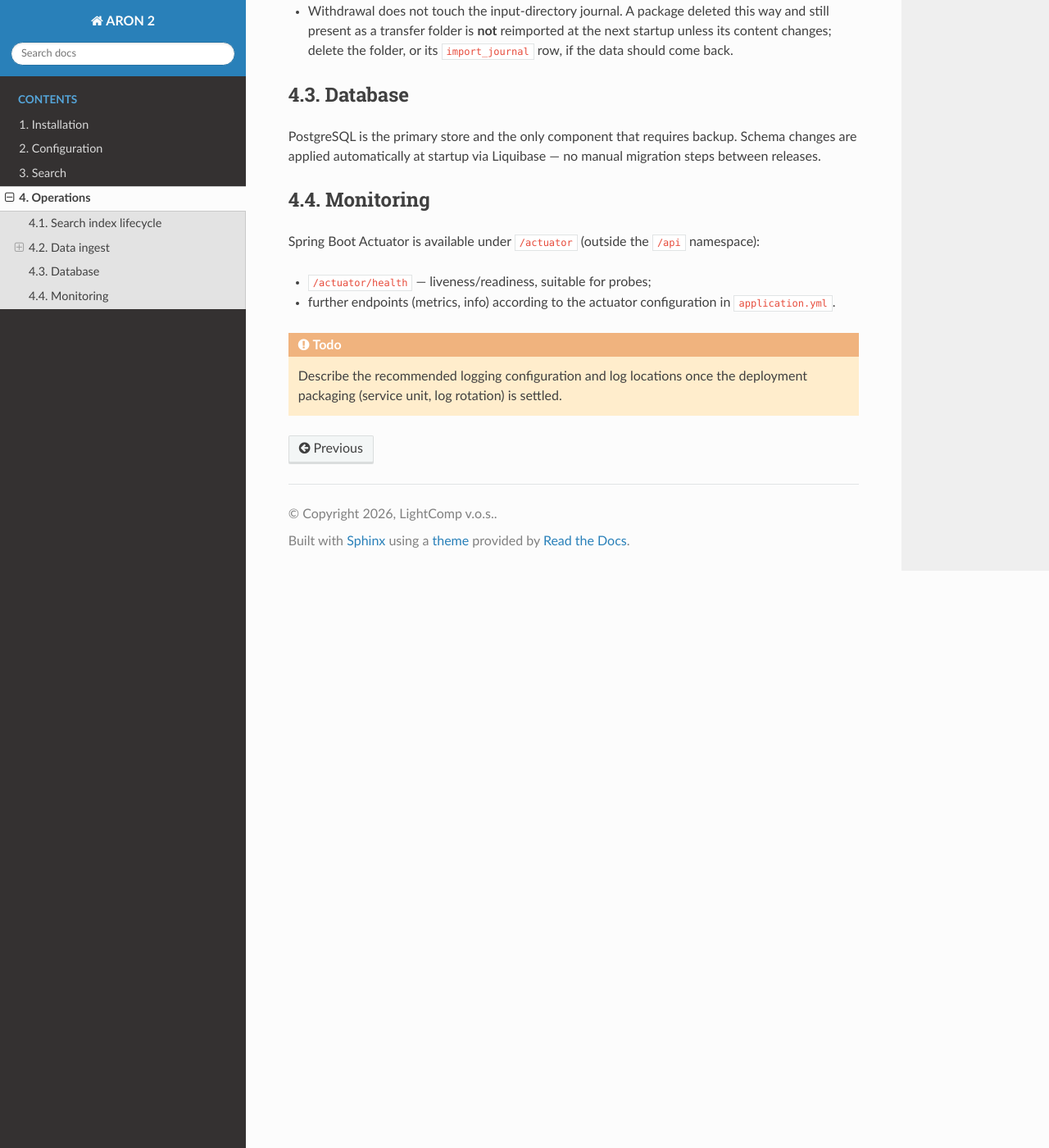
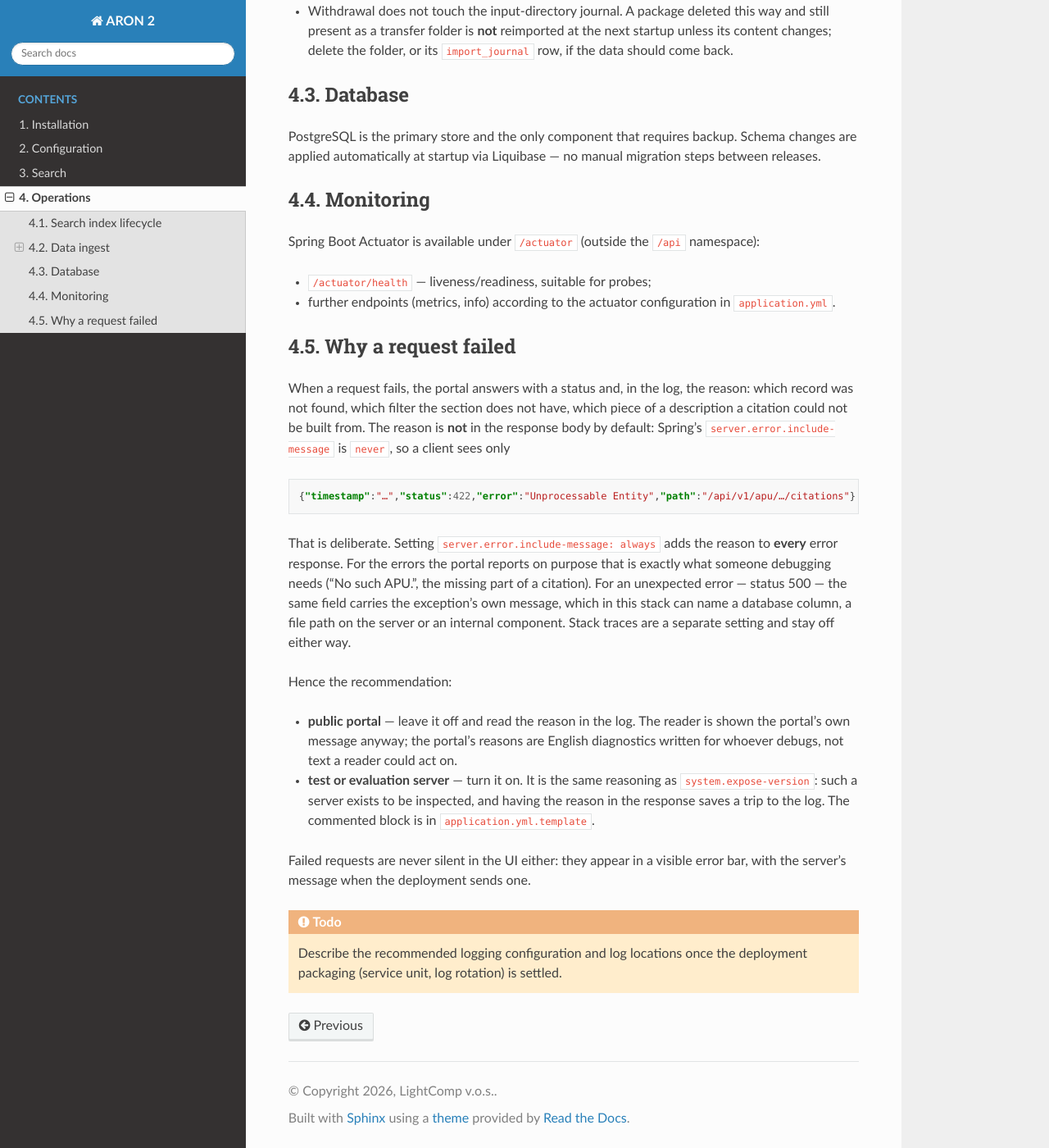
Before and after one commit to elzasw/aron, a Sphinx documentation site: the page built from doc/source/admin/operations.rst, in a window 1280 px wide and 1400 px high, scrolled down 1221 px. Shown: the whole window at 82% size. Built offline with Sphinx 7.4.7 and the Read the Docs theme 3.1.0, drawn with Linux system fonts in a browser that asks for light colours.

Commit message:
a deployment may ask to be told why a request failed
The reason a request failed - which record is missing, which filter a section
does not have, which part of a description a citation could not be built from -
is written to the log and kept out of the response body: Spring's
server.error.include-message defaults to never, and turning it on puts an
unhandled exception's own message (a column name, a server path, an internal
component) in the same field. A public portal therefore leaves it off; a test
or evaluation server wants the opposite, exactly as with system.expose-version.

So the option is offered rather than decided: commented out in
application.yml.template with the trade-off written next to it, documented in
operations.rst ("Why a request failed") and named in the settings table. Dev
mode and the test profile turn it on - both exist to be inspected - which lets
CitationTest assert the diagnosis a record without a fund produces, instead of
only its status.

The contract says the same about the citations endpoint's 422: the reason is
logged, and reaches the body only where a deployment asks for it.

Co-Authored-By: Claude Opus 5 (1M context) <noreply@anthropic.com>

```diff
--- a/doc/source/admin/configuration.rst
+++ b/doc/source/admin/configuration.rst
@@ -66,6 +66,11 @@ application.yml
      - ``false`` (default) keeps the running version out of the footer and out
        of ``/api/v1/system/info`` — a reader can do nothing with it. ``true``
        publishes it, which is what a test server or a support case wants.
+   * - ``server.error.include-message``
+     - ``never`` (Spring's default) keeps the reason of a failed request out
+       of the response body; the portal writes it to the log. ``always``
+       sends it as ``message`` — the wanted behaviour on a test server, not
+       on a public portal (see :doc:`operations`).
    * - ``help-url``
      - External help link shown in the default menu.
    * - ``import.input-dir``
--- a/doc/source/admin/operations.rst
+++ b/doc/source/admin/operations.rst
@@ -79,6 +79,41 @@ namespace):
 - further endpoints (metrics, info) according to the actuator configuration
   in ``application.yml``.
 
+Why a request failed
+====================
+
+When a request fails, the portal answers with a status and, in the log, the
+reason: which record was not found, which filter the section does not have,
+which piece of a description a citation could not be built from. The reason is
+**not** in the response body by default: Spring's
+``server.error.include-message`` is ``never``, so a client sees only
+
+.. code-block:: json
+
+   {"timestamp":"…","status":422,"error":"Unprocessable Entity","path":"/api/v1/apu/…/citations"}
+
+That is deliberate. Setting ``server.error.include-message: always`` adds the
+reason to **every** error response. For the errors the portal reports on
+purpose that is exactly what someone debugging needs ("No such APU.", the
+missing part of a citation). For an unexpected error — status 500 — the same
+field carries the exception's own message, which in this stack can name a
+database column, a file path on the server or an internal component. Stack
+traces are a separate setting and stay off either way.
+
+Hence the recommendation:
+
+- **public portal** — leave it off and read the reason in the log. The reader
+  is shown the portal's own message anyway; the portal's reasons are
+  English diagnostics written for whoever debugs, not text a reader could act
+  on.
+- **test or evaluation server** — turn it on. It is the same reasoning as
+  ``system.expose-version``: such a server exists to be inspected, and having
+  the reason in the response saves a trip to the log. The commented block is
+  in ``application.yml.template``.
+
+Failed requests are never silent in the UI either: they appear in a visible
+error bar, with the server's message when the deployment sends one.
+
 .. todo::
 
    Describe the recommended logging configuration and log locations once the
```
Also changed, not shown: 6 other files.
